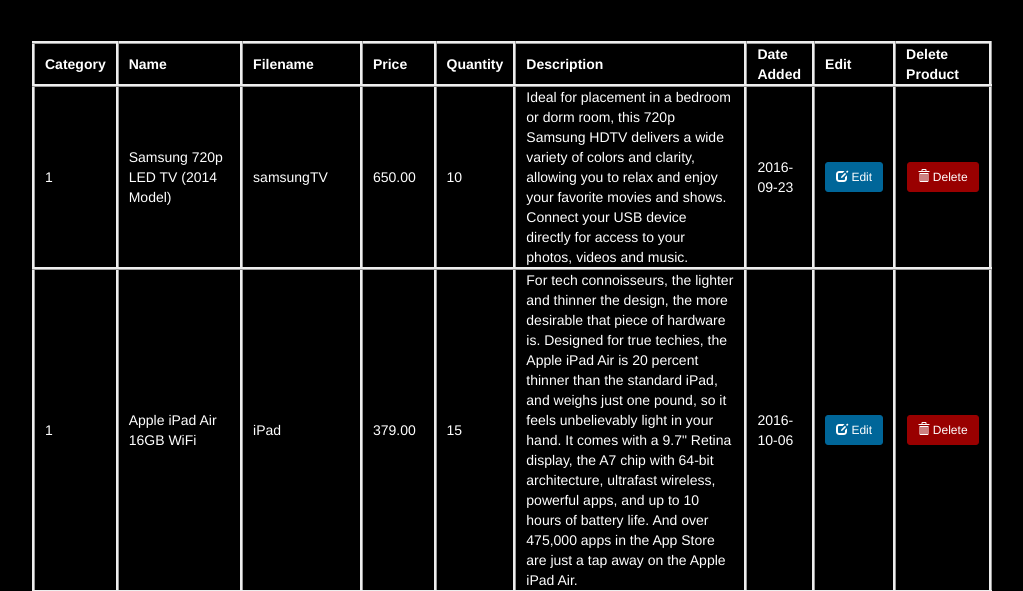
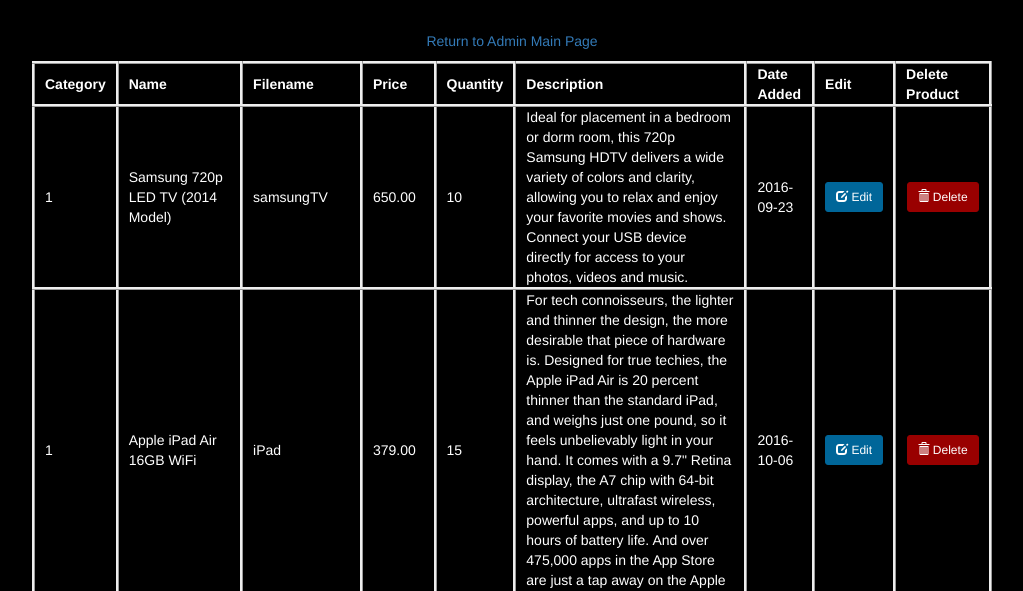
Before and after one commit to mannycolon/junkReSell, a PHP site: page /admin/viewproducts.php in a window 1280 px wide. Shown: the part 92-683 px from the top of the page, without its empty margins (128-1151 px from the left). Run offline with PHP 8.4, Linux system fonts and the light colour scheme; data comes from the database, SQL or seed files in the repository; data that the repository does not hold is empty.

Commit message:
changes styling and center elements correctly

```diff
--- a/admin/viewproducts.php
+++ b/admin/viewproducts.php
@@ -24,6 +24,7 @@
 		table{width:75%;}
 	</style>
 	<h2 align="center">List of Products</h2><br>
+  <p align="center"><a href="index.php">Return to Admin Main Page</a></p>
 	<table align="center">
 	<tbody>
 		<tr>
```
